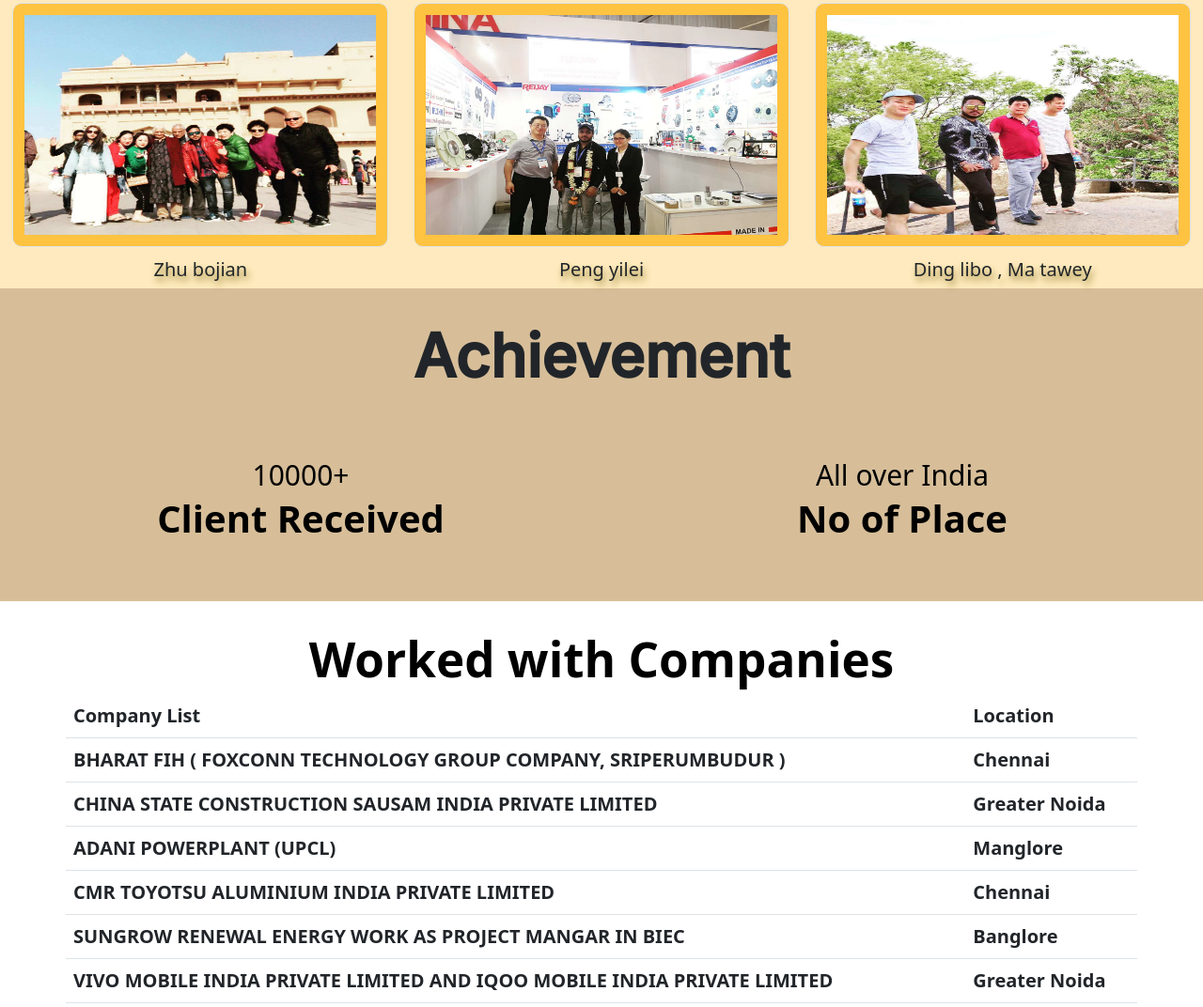
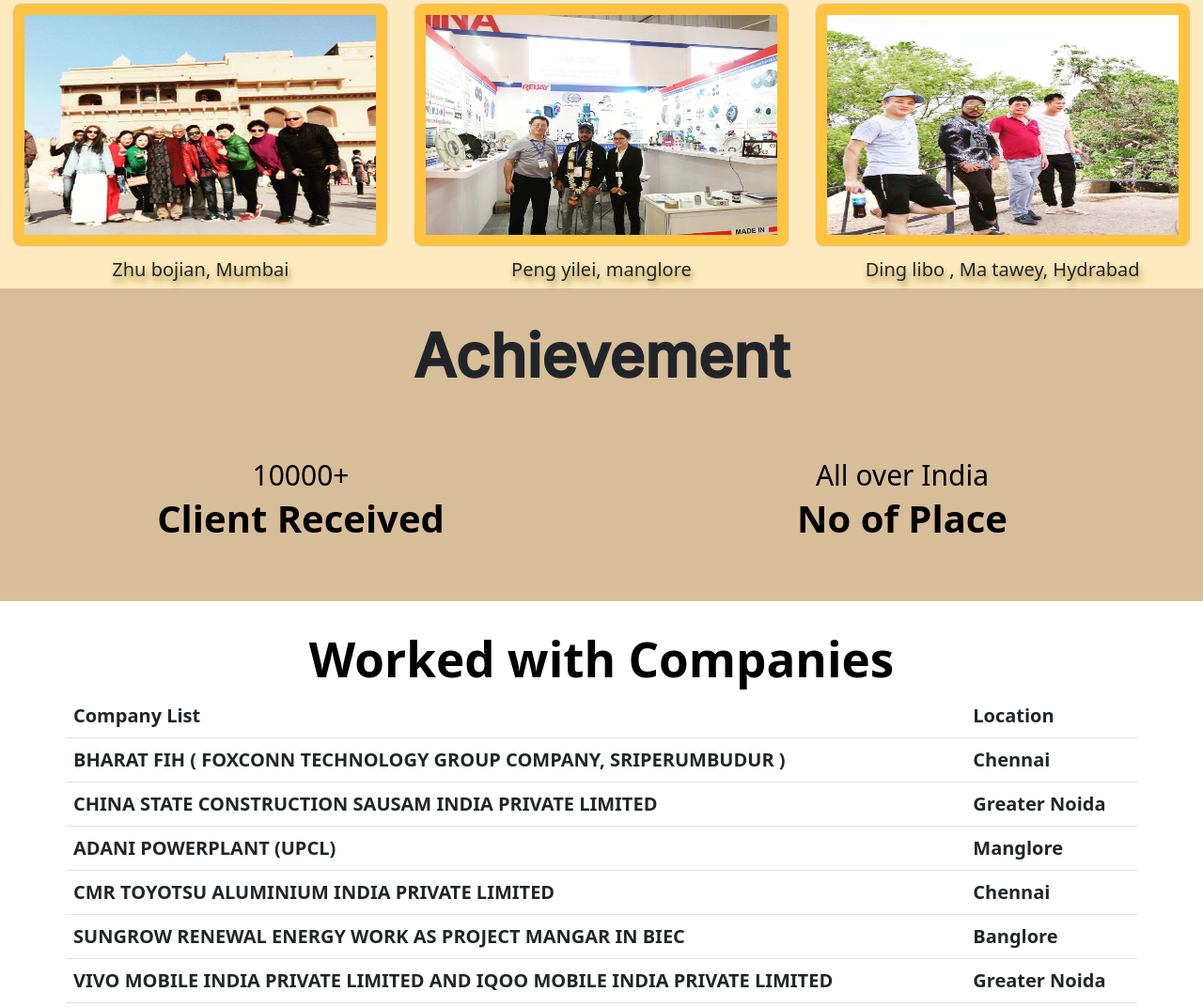
Before and after one commit to raushanraj99/raushanraj99_webdesign_bhasasolution, a plain HTML site: page index.html in a window 1280 px wide. Shown: the part 1570-2642 px from the top of the page at 94% size. Drawn offline with nearby package versions, Linux system fonts and the light colour scheme; a script that the page names is missing.

Commit message:
gallery info

```diff
--- a/index.html
+++ b/index.html
@@ -174,15 +174,15 @@
           </div>
           <div class="col-md-4 mt-3 img-under-text">
             <img src="./Images/Gallery/tour2.jpg" class="border" alt="" />
-            <h5>Zhu bojian </h5>
+            <h5>Zhu bojian, Mumbai</h5>
           </div>
           <div class="col-md-4 mt-3 img-under-text">
             <img src="./Images/Gallery/office.jpg" class="border" alt="" />
-            <h5>Peng yilei </h5>
+            <h5>Peng yilei, manglore</h5>
           </div>
           <div class="col-md-4 mt-3 img-under-text">
             <img src="./Images/Gallery/tour3.jpg" class="border" alt="" />
-            <h5>Ding libo , Ma tawey</h5>
+            <h5>Ding libo , Ma tawey, Hydrabad</h5>
           </div>
         </div>
       </div>
```
